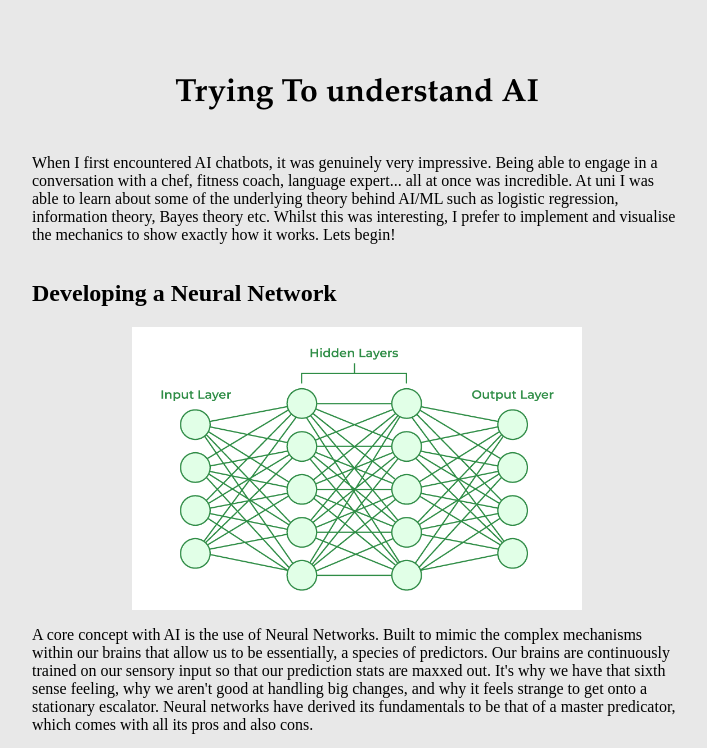
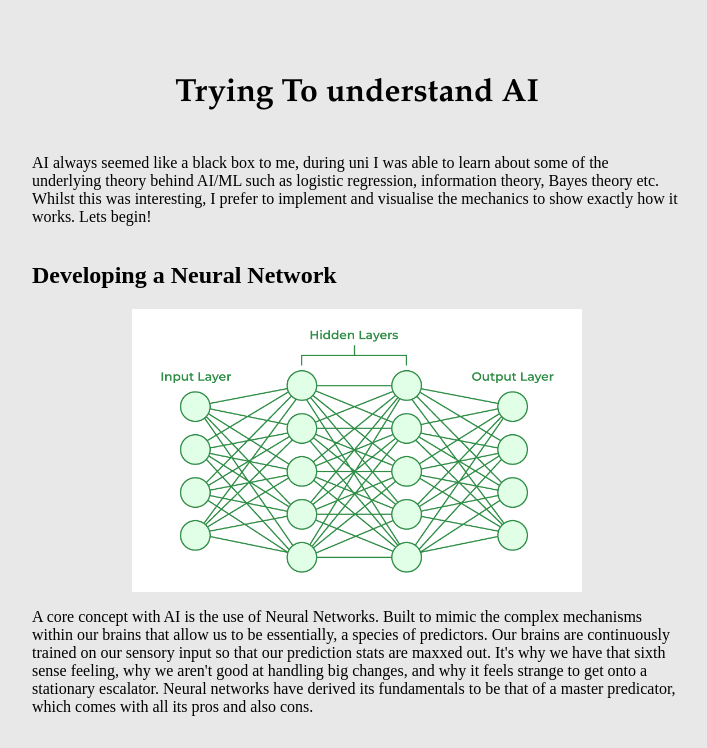
Before and after one commit to toruyama04/toruyama04.github.io, a React (Vite) app: page /blog/AI in a window 1280 px wide. Shown: the top 748 px of the page, without its empty margins (283-990 px from the left). Built offline with nearby package versions, Linux system fonts and the light colour scheme; a web font is replaced by a local one.

Commit message:
small changes

```diff
--- a/src/pages/Blog/AI.tsx
+++ b/src/pages/Blog/AI.tsx
@@ -10,13 +10,11 @@ export default function AIPage() {
       </Link>
       <div className="contents">
         <p>
-          When I first encountered AI chatbots, it was genuinely very
-          impressive. Being able to engage in a conversation with a chef,
-          fitness coach, language expert... all at once was incredible. At uni I
-          was able to learn about some of the underlying theory behind AI/ML
-          such as logistic regression, information theory, Bayes theory etc.
-          Whilst this was interesting, I prefer to implement and visualise the
-          mechanics to show exactly how it works. Lets begin!
+          AI always seemed like a black box to me, during uni I was able to
+          learn about some of the underlying theory behind AI/ML such as
+          logistic regression, information theory, Bayes theory etc. Whilst this
+          was interesting, I prefer to implement and visualise the mechanics to
+          show exactly how it works. Lets begin!
         </p>
         <h2>Developing a Neural Network</h2>
         <img
@@ -69,7 +67,7 @@ export default function AIPage() {
           reality, images use more than just a single value so that we can
           visualise colours instead of just black and white. This database
           simplifies that and just gives us numbers from 0 to 255 for their
-          colour.
+          colour in whitespace.
         </p>
         <img
           src="/images/ai-blog/gettingtrainingdata.png"
@@ -150,6 +148,9 @@ export default function AIPage() {
           layer. I have defined a function signature for `feed_forward`, which
           takes a matrix and outputs a matrix. This will be defined for each
           type of layer and represents the flow of data through a single layer.
+          Object Oriented Programming (OOP) works really well here since the NN
+          is made up of lots of similar elements, where adding layers and
+          changing them around is only a case of instantiating more objects.
         </p>
         <img
           src="/images/ai-blog/fullyconnectedinit.png"
@@ -167,7 +168,9 @@ export default function AIPage() {
           initialise the weights for each neuron in this fully connected layer
           from a normal distribution shifted with a variance of 2.0 /
           input_size. The bias values are initialised to 1 as the randomness is
-          handled with the weights.
+          handled with the weights. We intialise the weights to random so that
+          the model can actually learn different patterns, if they were uniform
+          it would defeat the point of NNs as layers would be obsolete.
         </p>
         <img
           src="/images/ai-blog/fullycfeedforward.png"
--- a/src/pages/Interests.tsx
+++ b/src/pages/Interests.tsx
@@ -26,9 +26,6 @@ export default function InterestsPage() {
             <li>League of Legends</li>
             <li>Overwatch</li>
             <li>Pokemon</li>
-            <li>Cyberpunk 2077</li>
-            <li>Cities: Skylines</li>
-            <li>Town of Salem</li>
           </ul>
         </ul>
 
@@ -56,6 +53,7 @@ export default function InterestsPage() {
             <li>Neon Genesis Evangelion</li>
             <li>Attack on Titan💎</li>
             <li>Gintama</li>
+            <li>Vinland Saga</li>
           </ul>
           <li>Film</li>
           <ul>
```
